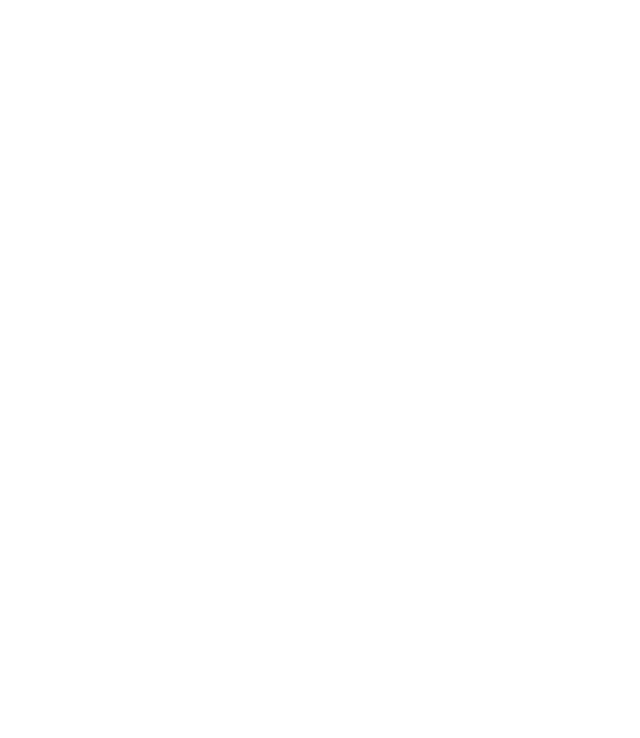
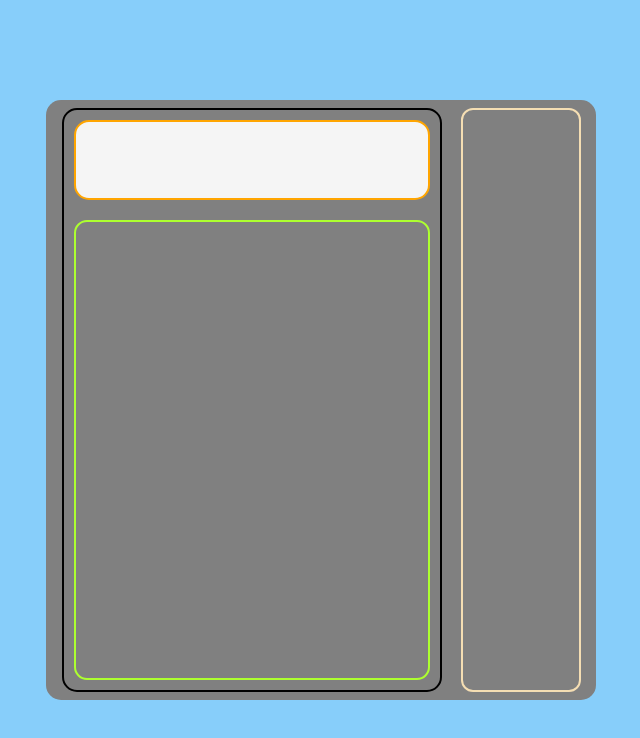
Before and after one commit to Kyoryokuna/Calculator, a plain HTML site: page index.html in a window 1280 px wide. Shown: the whole page, without its empty margins (319-959 px from the left). Drawn offline with Linux system fonts and the light colour scheme.

Commit message:
Added UI and fixed scaling issues

```diff
--- a/index.html
+++ b/index.html
@@ -4,8 +4,21 @@
     <meta charset="UTF-8">
     <meta name="viewport" content="width=device-width, initial-scale=1.0">
     <title>Calculator</title>
+    <link rel="stylesheet" href="style.css">
 </head>
 <body>
+    <div id="frame">
+        <div id="main-frame">
+            <div id="output-container">
 
+            </div>
+            <div id="numbers-pad">
+
+            </div>
+        </div>
+        <div id="right-frame">
+
+        </div>
+    </div>
 </body>
 </html>
--- a/style.css
+++ b/style.css
@@ -0,0 +1,55 @@
+* {
+    box-sizing: border-box;
+    margin: 0;
+    padding: 0;
+}
+
+body {
+    background-color: lightskyblue;
+    display: flex;
+    align-items: center;
+    justify-content: center;
+    height: 100vh;
+    margin: 0;
+}
+
+#frame {
+    height: 600px;
+    width: 550px;
+    background-color: gray;
+    padding: 8px 10px;
+    display: flex;
+    box-sizing: border-box;
+    justify-content: space-around;
+    gap: 8px;
+    border-radius: 15px;
+}
+
+#main-frame {
+    width: 380px;
+    border: 2px solid black;
+    border-radius: 15px;
+    padding: 10px;
+    display: flex;
+    flex-direction: column;
+    justify-content: space-between;
+}
+
+#right-frame {
+    width: 120px;
+    border: 2px solid wheat;
+    border-radius: 12px;
+}
+
+#output-container {
+    height: 80px;
+    background-color: whitesmoke;
+    border: 2px solid orange;
+    border-radius: 15px;
+}
+
+#numbers-pad {
+    height: 460px;
+    border: 2px solid greenyellow;
+    border-radius: 13px;
+}
```
